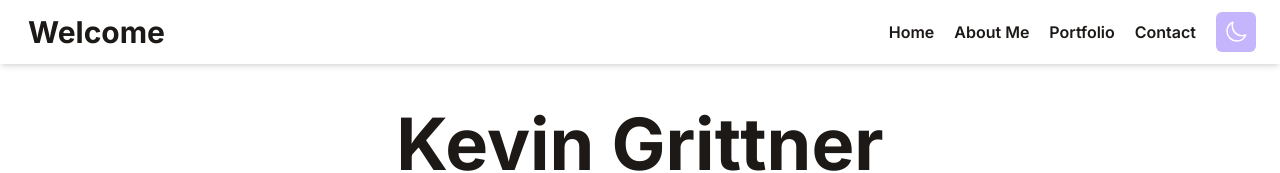
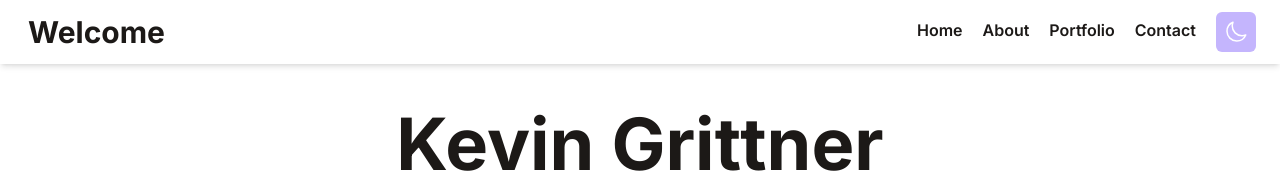
Before and after one commit to EpicIbby101/Developer-Portfolio, a React (Vite) app: page / in a window 1280 px wide. Shown: the top 173 px of the page. Built offline with nearby package versions, Linux system fonts and the light colour scheme.

Commit message:
Made navbar a bit more responsive

```diff
--- a/src/components/Navbar.jsx
+++ b/src/components/Navbar.jsx
@@ -1,17 +1,40 @@
 import React from "react";
 
 const Navbar = () => {
-    return (
-        <div className="fixed flex justify-between items-center h-16 md:h-16 z-30 bg-white/80 dark:bg-gray-700/80 backdrop-blur w-full shadow-md transition duration-500 ">
-            <span className="relative m-7 z-30 font-bold text-3xl">Welcome</span>
-            <div className="relative decoration-none m-16 md:w-auto">
-                <a href="" className="mr-5 hover:opacity-80 font-semibold border-b-4 border-transparent hover:border-blue-600">Home</a>
-                <a href="" className="mr-5 hover:opacity-80 font-semibold border-b-4 border-transparent hover:border-blue-600">About Me</a>
-                <a href="" className="mr-5 hover:opacity-80 font-semibold border-b-4 border-transparent hover:border-blue-600">Portfolio</a>
-                <a href="" className="mr-5 hover:opacity-80 font-semibold border-b-4 border-transparent hover:border-blue-600">Contact</a>
-            </div>
-        </div>
-    )
-}
+  return (
+    <div className="fixed flex justify-between items-center h-16 sm:h-16 md:h-16 z-30 bg-white/80 dark:bg-gray-700/80 backdrop-blur w-full shadow-md transition duration-500">
+      <span className="relative m-7 z-30 font-bold text-3xl">Welcome</span>
+      <div className="relative decoration-none m-16 md:w-auto hidden sm:flex">
+        <a
+          href=""
+          className="mr-5 hover:opacity-80 font-semibold border-b-4 border-transparent hover:border-blue-600"
+        >
+          Home
+        </a>
+        <a
+          href=""
+          className="mr-5 hover:opacity-80 font-semibold border-b-4 border-transparent hover:border-blue-600"
+        >
+          About
+        </a>
+        <a
+          href=""
+          className="mr-5 hover:opacity-80 font-semibold border-b-4 border-transparent hover:border-blue-600"
+        >
+          Portfolio
+        </a>
+        <a
+          href=""
+          className="mr-5 hover:opacity-80 font-semibold border-b-4 border-transparent hover:border-blue-600"
+        >
+          Contact
+        </a>
+      </div>
+      <div className="sm:hidden flex items-center mr-20">
 
-export default Navbar
+      </div>
+    </div>
+  );
+};
+
+export default Navbar;
```
